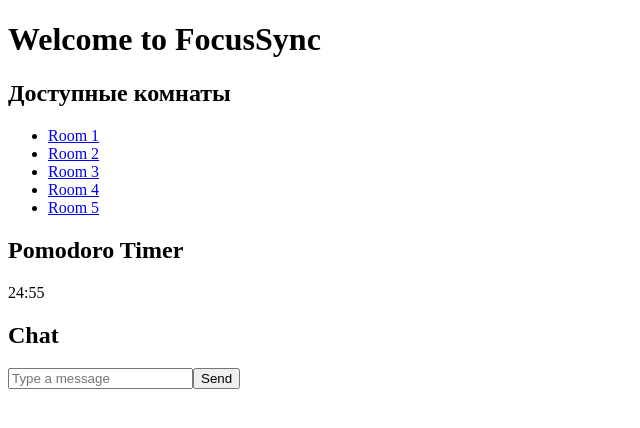
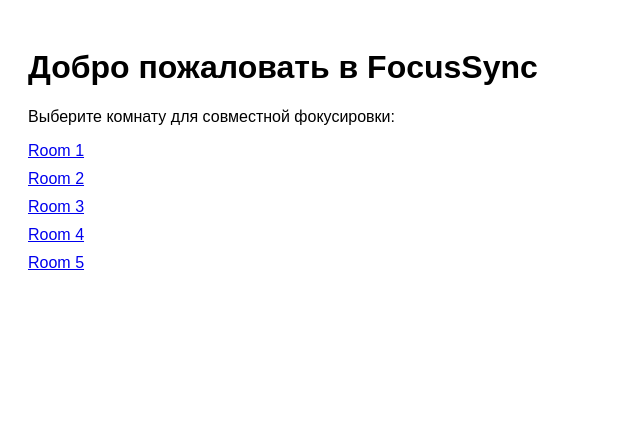
Before and after one commit to Hlebik/focus-sync-app, a Next.js app: page / in a window 1280 px wide. Shown: the top 428 px of the page, without its empty margins (0-640 px from the left). Built offline with nearby package versions, Linux system fonts and the light colour scheme.

Commit message:
Update index.tsx

```diff
--- a/pages/index.tsx
+++ b/pages/index.tsx
@@ -1,15 +1,23 @@
 import React from 'react';
-import RoomList from '../components/RoomList';
-import Timer from '../components/Timer';
-import Chat from '../components/Chat';
+import Link from 'next/link';
 
 const Home = () => {
+  const rooms = ['Room 1', 'Room 2', 'Room 3', 'Room 4', 'Room 5']; // Пример комнат
+
   return (
-    <div>
-      <h1>Welcome to FocusSync</h1>
-      <RoomList />
-      <Timer />
-      <Chat />
+    <div style={{ padding: '20px', fontFamily: 'Arial, sans-serif' }}>
+      <h1>Добро пожаловать в FocusSync</h1>
+      <p>Выберите комнату для совместной фокусировки:</p>
+      <ul style={{ listStyle: 'none', padding: 0 }}>
+        {rooms.map((room, index) => (
+          <li key={index} style={{ marginBottom: '10px' }}>
+            <Link href={`/room?roomId=${encodeURIComponent(room)}`}>
+              {/* Правильный способ — просто текст внутри Link */}
+              {room}
+            </Link>
+          </li>
+        ))}
+      </ul>
     </div>
   );
 };
```
